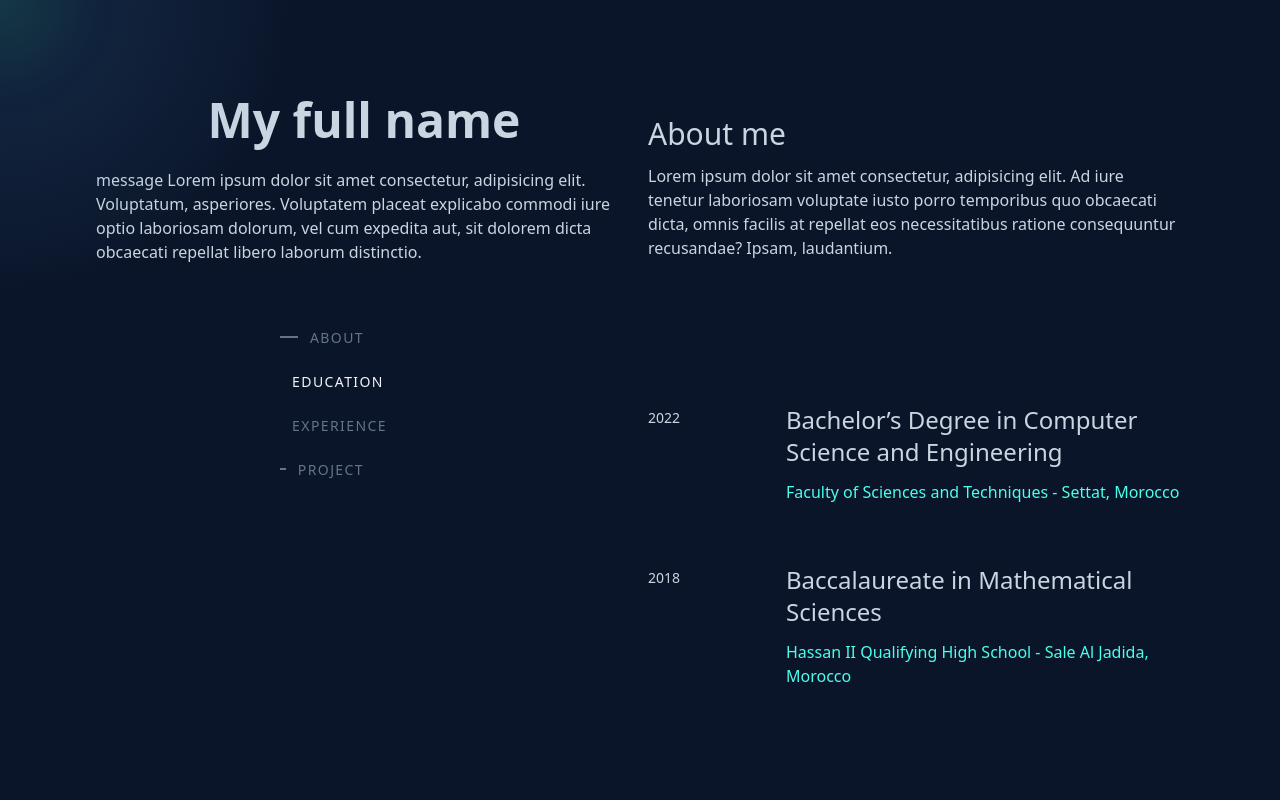
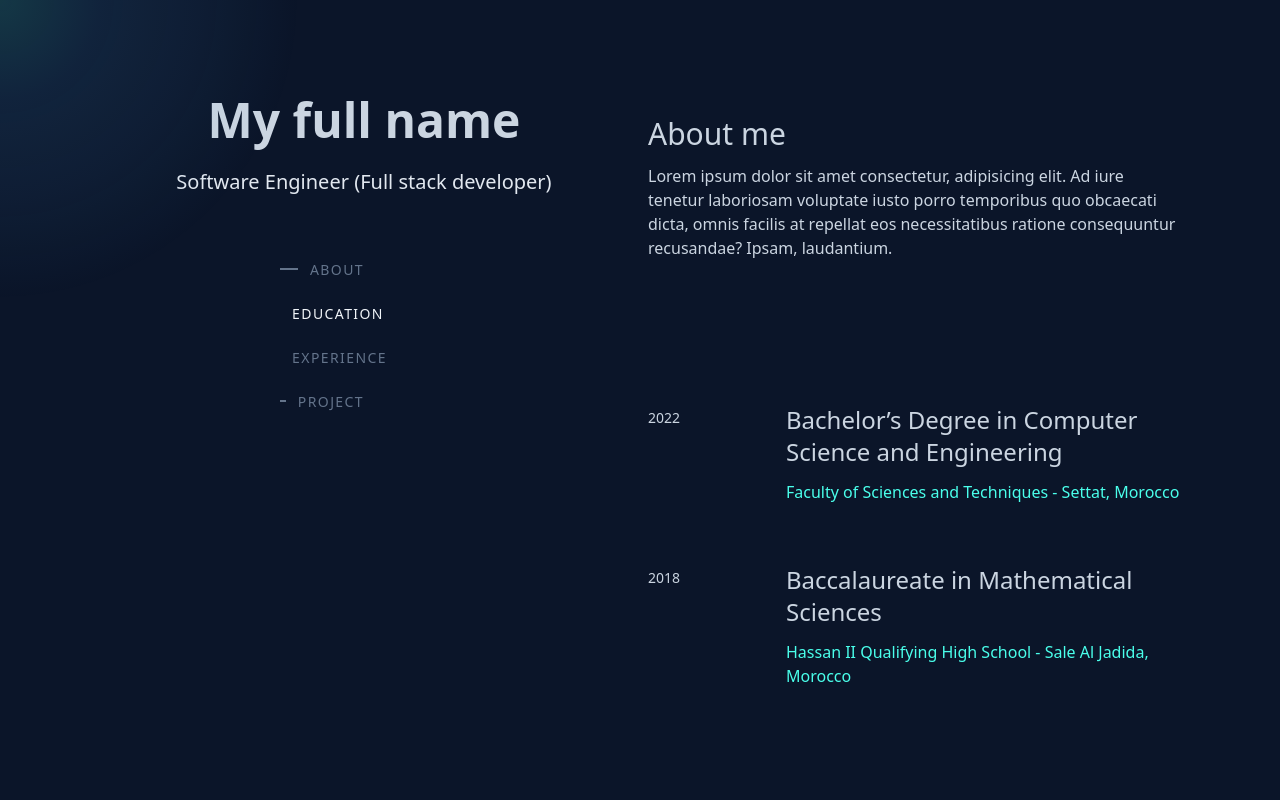
Before and after one commit to Hi-L0/my-portfolio, a Next.js app: page / in a window 1280 px wide. Shown: the top 800 px of the page. Built offline with nearby package versions, Linux system fonts and the light colour scheme.

Commit message:
modify page and fixed section

```diff
--- a/src/app/page.tsx
+++ b/src/app/page.tsx
@@ -10,18 +10,17 @@ import { ScrollProvider, useScrollContext } from "./contexts/scrollProvider";
 
 
 export default function Home() {
+  const {activeSection} = useScrollContext()
   const [position, setPosition] = useState({ x: 0, y: 0 });
   const handleMouseMove = (e:any) => {
     const scrollOffsetY = window.scrollY;
     const scrollOffsetX = window.scrollX;
     setPosition({
-      x: e.clientX, // Horizontal position of the cursor
-      y: e.clientY, // Vertical position of the cursor
+      x: e.clientX  , // Horizontal position of the cursor
+      y: e.clientY , // Vertical position of the cursor
     });
     // console.log(position)
   };
-
-  useEffect
 
   return (
 
--- a/src/app/sections/FixedSection.tsx
+++ b/src/app/sections/FixedSection.tsx
@@ -11,10 +11,9 @@ function FixedSection() {
             <h1 className='text-5xl font-bold'>
                 My full name
             </h1>
-            <div className='lg:py-6'>
-              <p>
-                message Lorem ipsum dolor sit amet consectetur, adipisicing elit. Voluptatum, asperiores.
-                Voluptatem placeat explicabo commodi iure optio laboriosam dolorum, vel cum expedita aut, sit dolorem dicta obcaecati repellat libero laborum distinctio.
+            <div className='lg:py-6 max-w-lg' >
+              <p className='text-xl text-slate-200'>
+                Software Engineer (Full stack developer)
               </p>
             </div>
             <NavLinks/>
```
